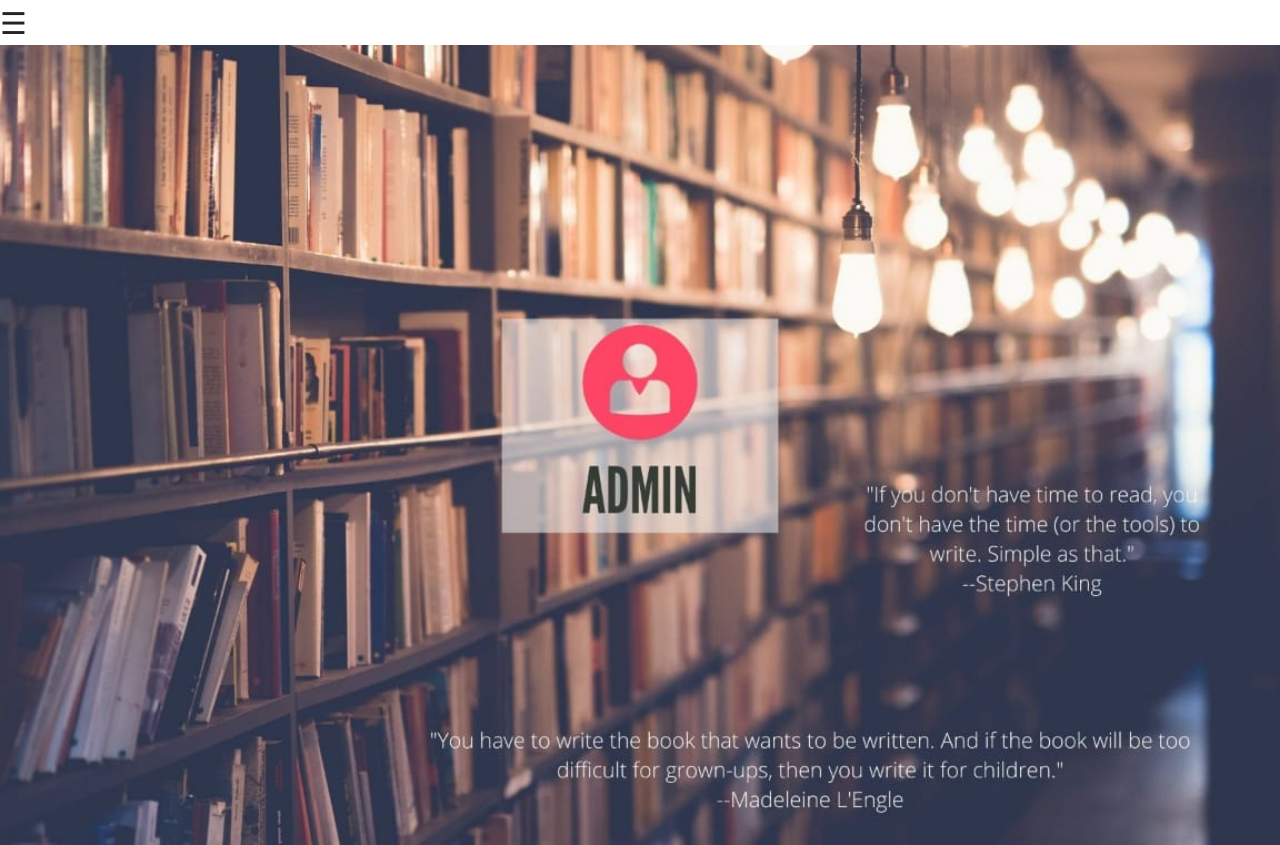
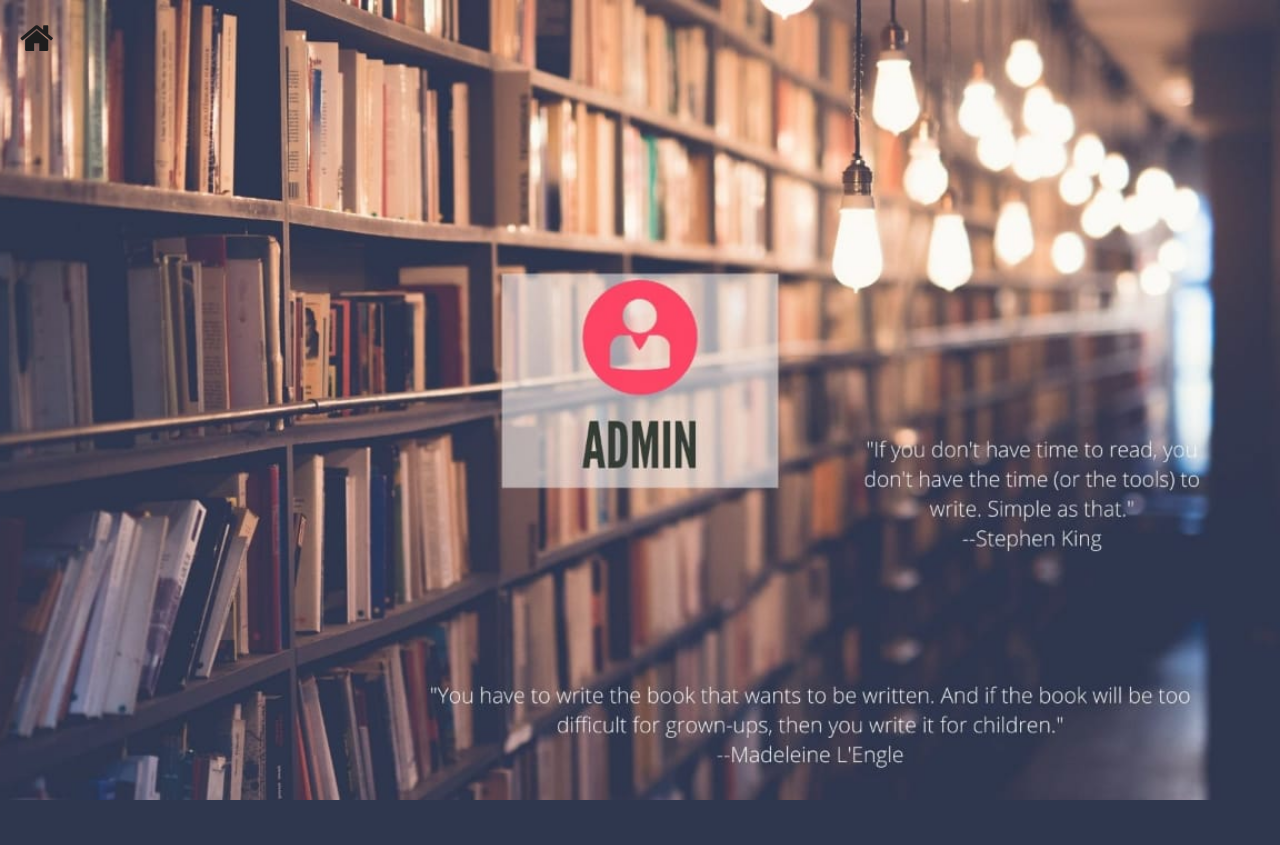
Before and after one commit to cmsubhadra/Library-Project-MCA-_-PHP, a PHP site: page /admin/index.php in a window 1280 px wide. After the commit the page ends 800 px from the top, so only its background shows below. Run offline with PHP 8.4, Linux system fonts and the light colour scheme; a user stored in the database is signed in.

Commit message:
admin navbar fixed with layout ok

```diff
--- a/admin/index.php
+++ b/admin/index.php
@@ -16,6 +16,7 @@
 	<script src="https://cdn.jsdelivr.net/npm/bootstrap@5.0.0-beta2/dist/js/bootstrap.bundle.min.js" integrity="sha384-b5kHyXgcpbZJO/tY9Ul7kGkf1S0CWuKcCD38l8YkeH8z8QjE0GmW1gYU5S9FOnJ0" crossorigin="anonymous"></script>
 	<!-- my style -->
 	<link href="library/home.css" type="text/css" rel="stylesheet">
+	<link rel="stylesheet" href="https://cdnjs.cloudflare.com/ajax/libs/font-awesome/4.7.0/css/font-awesome.min.css">
 </head>
 <body>
 	<div id="mySidenav" class="sidenav">
@@ -34,10 +35,10 @@
 
 	</div>
 	<!-- Use any element to open the sidenav -->
-	<span style="font-size:30px;cursor:pointer" onclick="openNav()">&#9776; </span>
+	<span id="nav-bar-btn" style="font-size:30px;cursor:pointer" onclick="openNav()"><i class="fa fa-home" style="font-size:36px"></i> </span>
 
 
-	<div class="contents">
+	<div class="contents" id="myiframe">
 		<iframe name="content" class="contents" src="home.php">
 
 		</iframe>
--- a/admin/library/home.css
+++ b/admin/library/home.css
@@ -127,3 +127,40 @@ body{
 
 }
 */
+
+
+/*...........................button................................................................*/
+
+#nav-bar-btn {
+  display: block; /* Hidden by default */
+  position:fixed; /* Fixed/sticky position */
+ /*  bottom: 20px; Place the button at the bottom of the page */
+ /* right: 30px;  Place the button 30px from the right */
+  z-index: 99; /* Make sure it does not overlap */
+  top: 20px;
+  left:20px;
+  border: none; /* Remove borders */
+  outline: none; /* Remove outline */
+  /*background-color: black;  Set a background color */
+  color: white; /* Text color */
+  cursor: pointer; /* Add a mouse pointer on hover */
+  /* padding: 15px;  Some padding */
+  /*padding-left:5px;
+  padding-right:5px;
+  padding-top:8px;
+  padding-bottom:8px;*/
+  border-radius: 50%;  /*Rounded corners */
+  font-size: 18px; /* Increase font size */
+  line-height: .5;
+  animation: mymove 2s infinite;
+}
+
+#nav-bar-btn:hover {
+  color: black; /* Add a dark-grey background on hover */
+  animation:none;
+}
+
+@keyframes mymove {
+
+  50% {color: black;}
+}
--- a/admin/library/javascript.js
+++ b/admin/library/javascript.js
@@ -1,11 +1,13 @@
 /* Set the width of the side navigation to 250px */
 function openNav() {
     document.getElementById("mySidenav").style.width = "250px";
+    document.getElementById("nav-bar-btn").style.display = "none";
   }
 
   /* Set the width of the side navigation to 0 */
   function closeNav() {
     document.getElementById("mySidenav").style.width = "0";
+    document.getElementById("nav-bar-btn").style.display = "block";
   }
 
   $('body').on('click', function(){
@@ -13,25 +15,3 @@ function openNav() {
       closeNav();
     }
   });
-
-
-
-  mybutton = document.getElementById("myBtn");
-
-
-// When the user scrolls down 20px from the top of the document, show the button
-window.onscroll = function() {scrollFunction()};
-
-function scrollFunction() {
-  if (document.body.scrollTop > 20 || document.documentElement.scrollTop > 20) {
-    mybutton.style.display = "block";
-  } else {
-    mybutton.style.display = "none";
-  }
-}
-
-// When the user clicks on the button, scroll to the top of the document
-function topFunction() {
-  document.body.scrollTop = 0; // For Safari
-  document.documentElement.scrollTop = 0; // For Chrome, Firefox, IE and Opera
-}
```
Also changed, not shown: admin/library/search.css (+7 -1 lines), students/library/home.css (+5 -4 lines).
